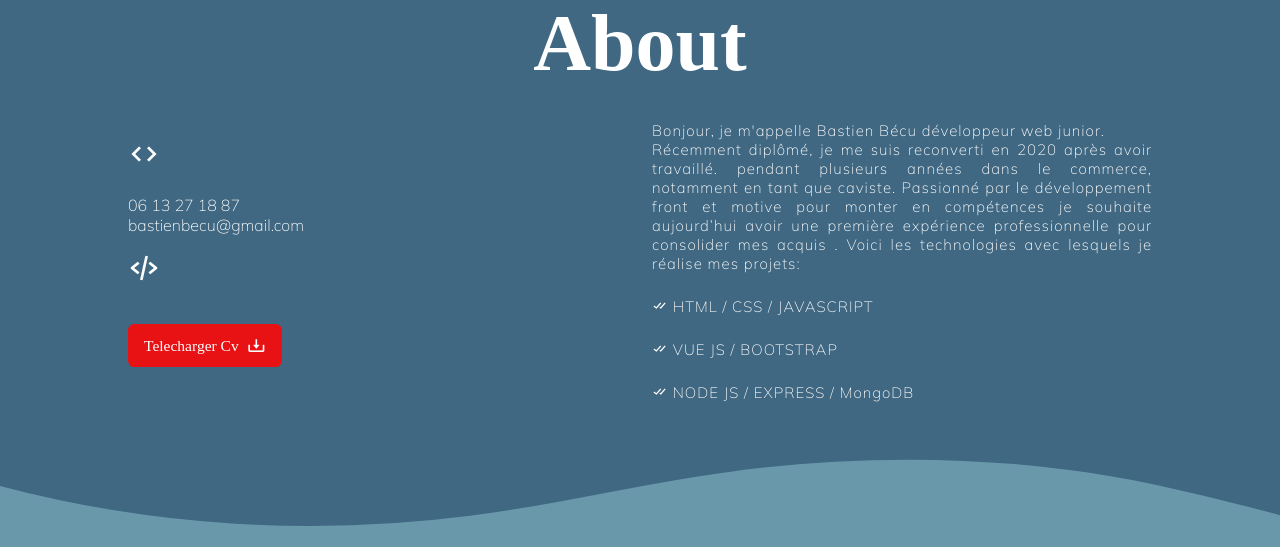
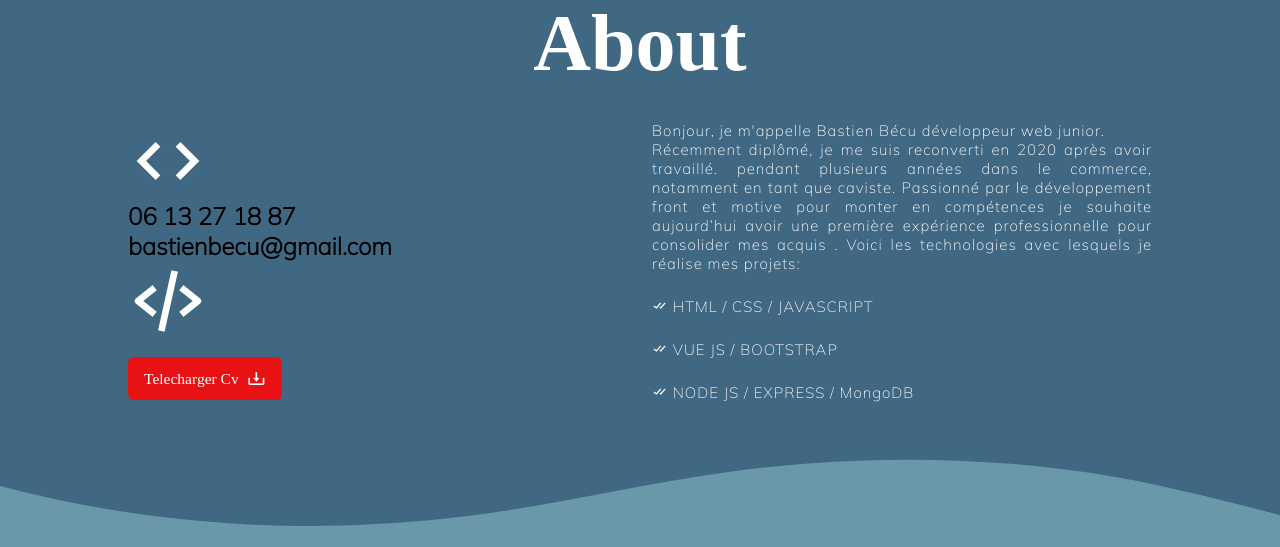
Before and after one commit to Bastienbecu/PortfolioBB, a plain HTML site: page index.html in a window 1280 px wide. Shown: the part 800-1347 px from the top of the page. Drawn offline with nearby package versions, Linux system fonts and the light colour scheme; a script that the page names is missing; a web font is replaced by a local one.

Commit message:
Update style.css

```diff
--- a/css/style.css
+++ b/css/style.css
@@ -309,10 +309,16 @@ header{
   color: var(--main-color);
 }
 .about-data h2{
-  font-size: 2rem;
+  font-size: 5rem;
   line-height: 2.6rem;
   font-weight: 700;
-  margin: 1rem 0;
+
+
+}
+.about-data p{
+  color: black;
+  font-size: x-large;
+  font-weight: bold;
 }
 .btn{
   font-size: 0.97rem;
```
